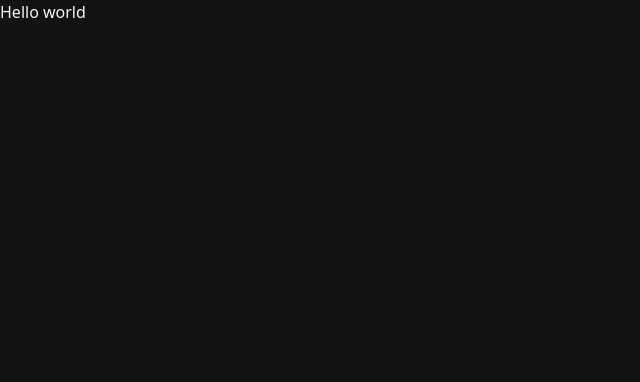
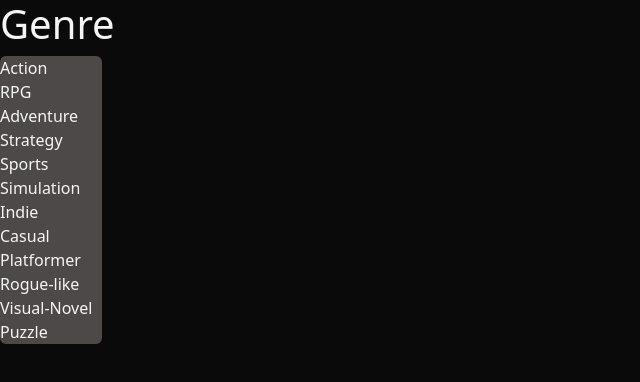
Before and after one commit to tranpaul707/video_gamer_viewer_react, a React (Vite) app in the folder games_viewer/: page / in a window 1280 px wide. Shown: the top 382 px of the page, without its empty margins (0-640 px from the left). Built offline with nearby package versions, Linux system fonts and the light colour scheme.

Commit message:
Added static genre list component

```diff
--- a/games_viewer/src/App.tsx
+++ b/games_viewer/src/App.tsx
@@ -1,8 +1,8 @@
+import Genre from "./components/Genre/Genre";
+
 function App() {
     return (
-    <div>
-        Hello world
-    </div>
+        <Genre/>
     );
 }
 
--- /dev/null
+++ b/games_viewer/src/components/Genre/Genre.css
@@ -0,0 +1,4 @@
+.list-group{
+    background-color: rgb(78, 73, 73);
+    width: 8%;
+}
--- /dev/null
+++ b/games_viewer/src/components/Genre/Genre.tsx
@@ -0,0 +1,32 @@
+import React from "react";
+import './Genre.css'
+
+const Genre = () => {
+  const genres = [
+    "Action",
+    "RPG",
+    "Adventure",
+    "Strategy",
+    "Sports",
+    "Simulation",
+    "Indie",
+    "Casual",
+    "Platformer",
+    "Rogue-like",
+    "Visual-Novel",
+    "Puzzle",
+  ];
+
+  return (
+    <>
+      <h1>Genre</h1>
+      <ul className="list-group">
+        {genres.map((genre) => (
+          <li> {genre} </li>
+        ))}
+      </ul>
+    </>
+  );
+};
+
+export default Genre;
--- a/games_viewer/src/index.css
+++ b/games_viewer/src/index.css
@@ -1,5 +1,5 @@
 body{
-    background-color: rgb(20, 18, 18);
+    background-color: rgb(10, 10, 10);
     margin: 0;
     min-height: 100vh;
     color: whitesmoke;
```
